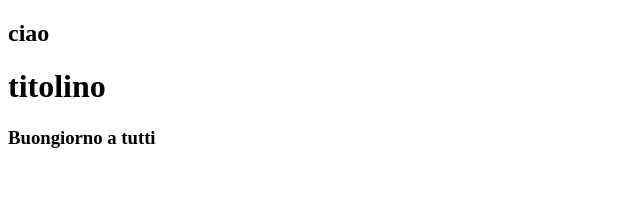
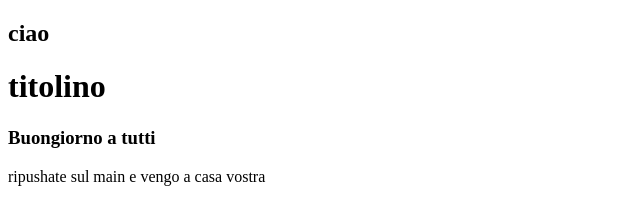
Before and after one commit to dariopalmesi/gitFlow, a plain HTML site: page index.html in a window 1280 px wide. Shown: the whole page, without its empty margins (0-640 px from the left). Drawn offline with Linux system fonts and the light colour scheme.

Commit message:
docs: add span

```diff
--- a/index.html
+++ b/index.html
@@ -16,6 +16,9 @@
 
     <h3>Buongiorno a tutti</h3>
 
+    <span>
+        ripushate sul main e vengo a casa vostra
+    </span>
 </body>
 
 </html>
```
